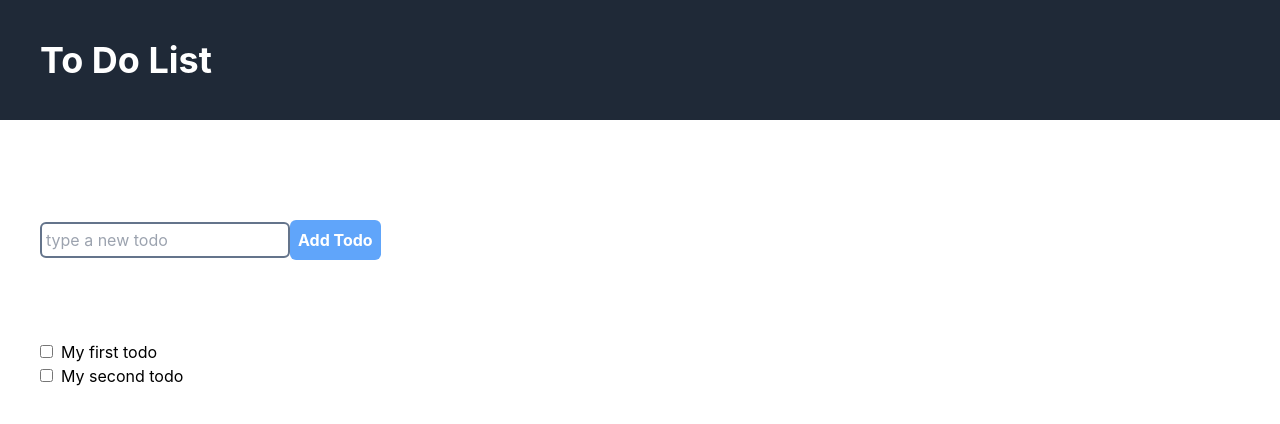
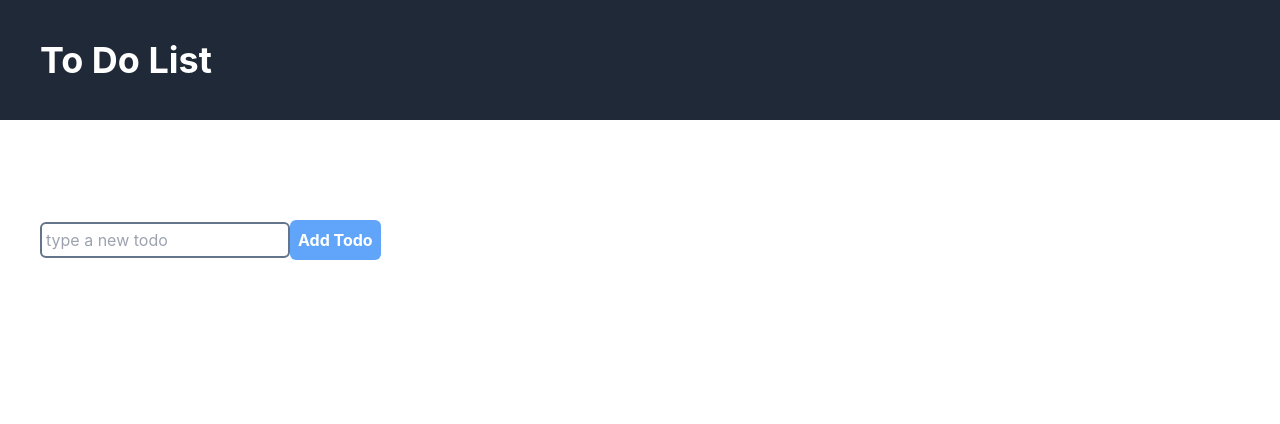
Before and after one commit to becodeorg/hamilton-7-to-do-react-Nimarho, a React (Create React App) app: page / in a window 1280 px wide. Shown: the top 424 px of the page. Built offline with nearby package versions, Linux system fonts and the light colour scheme.

Commit message:
side effect step 6

```diff
--- a/src/App.js
+++ b/src/App.js
@@ -2,12 +2,25 @@ import './App.css';
 import Title from './components/Title';
 import Form from './components/Form';
 import TodoList from './components/TodoList';
-import data from './components/Data.json';
-import React,{useState} from 'react';
+//import data from './components/Data.json';
+import React,{useState, useEffect} from 'react';
 
+const LSKEY = "MyTodoApp";
 
 function App() {
-  const [todos, setTodos] = useState(data);
+  const [todos, setTodos] = useState([]);
+  useEffect(()=>{
+    const list = JSON.parse(localStorage.getItem(LSKEY+".todos"));
+    if(list && list.length > 0){
+      setTodos(list);
+
+    }
+  },[]);
+
+  useEffect(()=>{
+    window.localStorage.setItem(LSKEY+".todos", JSON.stringify(todos));
+  }, [todos]);
+
   return (
     <div>
       <Title />
--- a/src/components/ListTodo.js
+++ b/src/components/ListTodo.js
@@ -21,7 +21,7 @@ function ListTodo(todoItem) {
                     checked={todoItem.isDone? true : false}
                 />
                 <label
-                for={todoItem.id}
+                htmlFor={todoItem.id}
                 className={todoItem.isDone ? 'ml-2 line-through' : 'ml-2 no-underline'}>
                 {todoItem.value}
                 </label>
```
